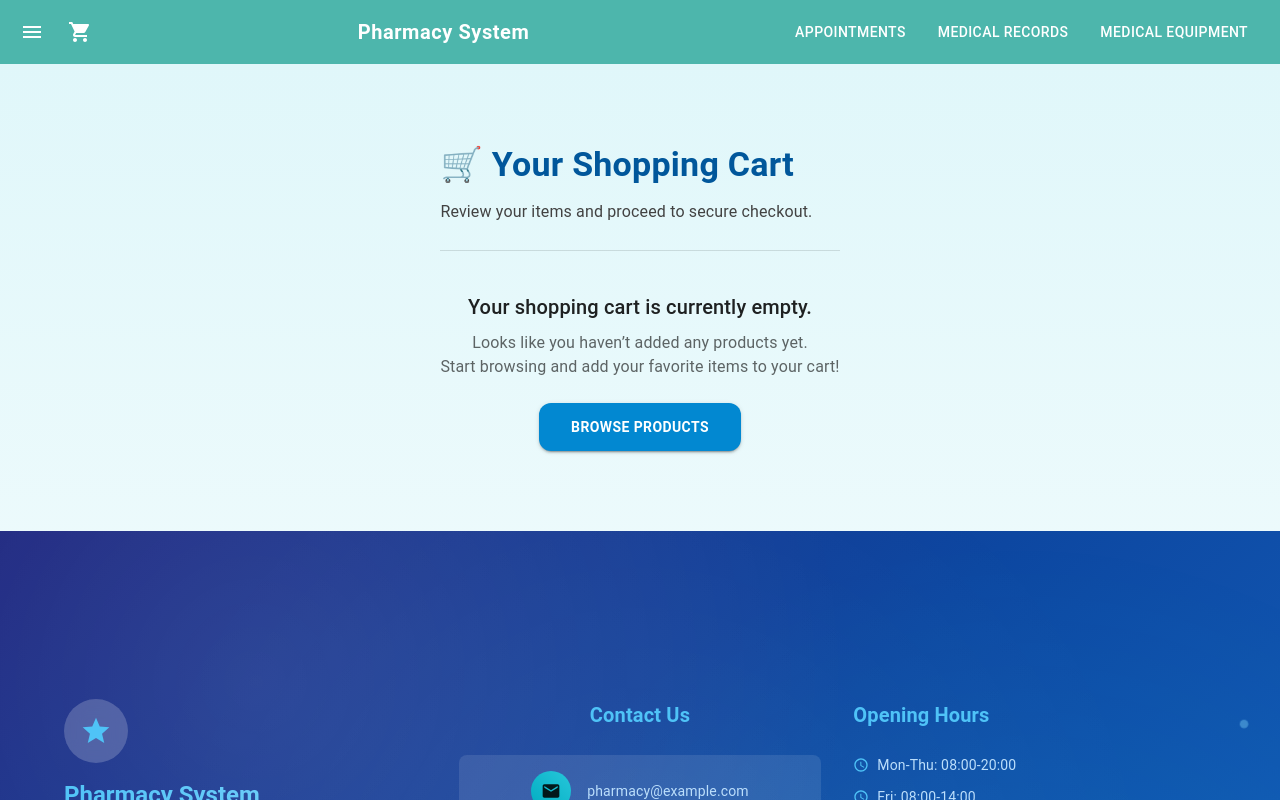
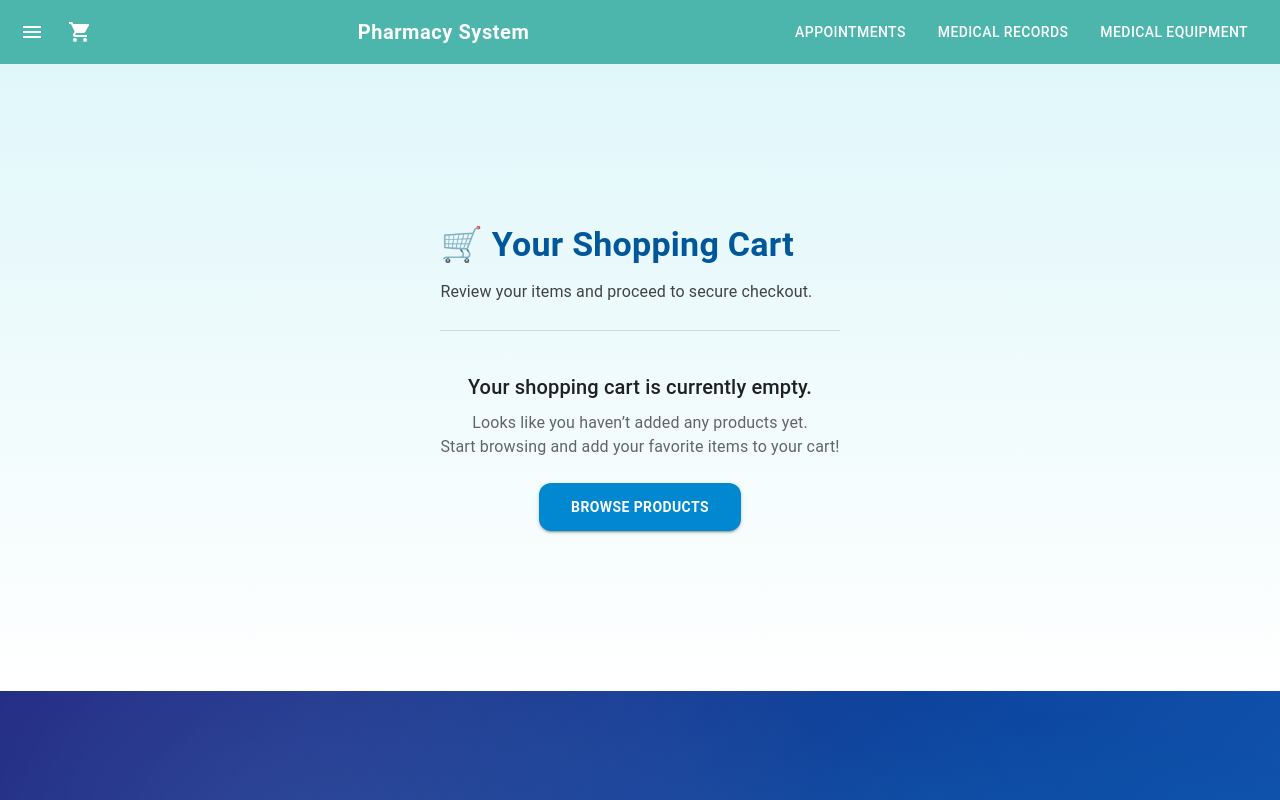
Before and after one commit to moshe4142/my-healthcare-system, a Next.js app: page /cart in a window 1280 px wide. Shown: the top 800 px of the page. Built offline with nearby package versions, Linux system fonts and the light colour scheme; sample sign-in values are in the browser's storage.

Commit message:
refactor: remove unused Footer import and adjust cart page layout

```diff
--- a/pages/cart.tsx
+++ b/pages/cart.tsx
@@ -12,7 +12,6 @@ import {
 import DeleteIcon from "@mui/icons-material/Delete";
 import { useCart } from "../context/shoppingCartContext";
 import { useRouter } from "next/router";
-import Footer from "@/components/Footer";
 
 const CartPage = () => {
   const {
@@ -73,17 +72,18 @@ const CartPage = () => {
     return selectedItems.some((i) => i.id === id);
   };
 
- const getSelectedTotal = () =>
-  selectedItems.reduce((sum, selectedItem) => {
-    const currentItem = cartItems.find((i) => i.id === selectedItem.id);
-    return currentItem ? sum + currentItem.price * currentItem.quantity : sum;
-  }, 0);
-
+  const getSelectedTotal = () =>
+    selectedItems.reduce((sum, selectedItem) => {
+      const currentItem = cartItems.find((i) => i.id === selectedItem.id);
+      return currentItem ? sum + currentItem.price * currentItem.quantity : sum;
+    }, 0);
 
   return (
     <Box
       sx={{
-        minHeight: "100vh",
+        minHeight: "70vh",
+        // paddingTop: 8,
+        py: 10,
         background: "linear-gradient(to bottom, #e0f7fa, #ffffff)",
         display: "flex",
         flexDirection: "column",
@@ -361,7 +361,6 @@ const CartPage = () => {
           </Grid>
         )}
       </Box>
-      <Footer />
     </Box>
   );
 };
```
